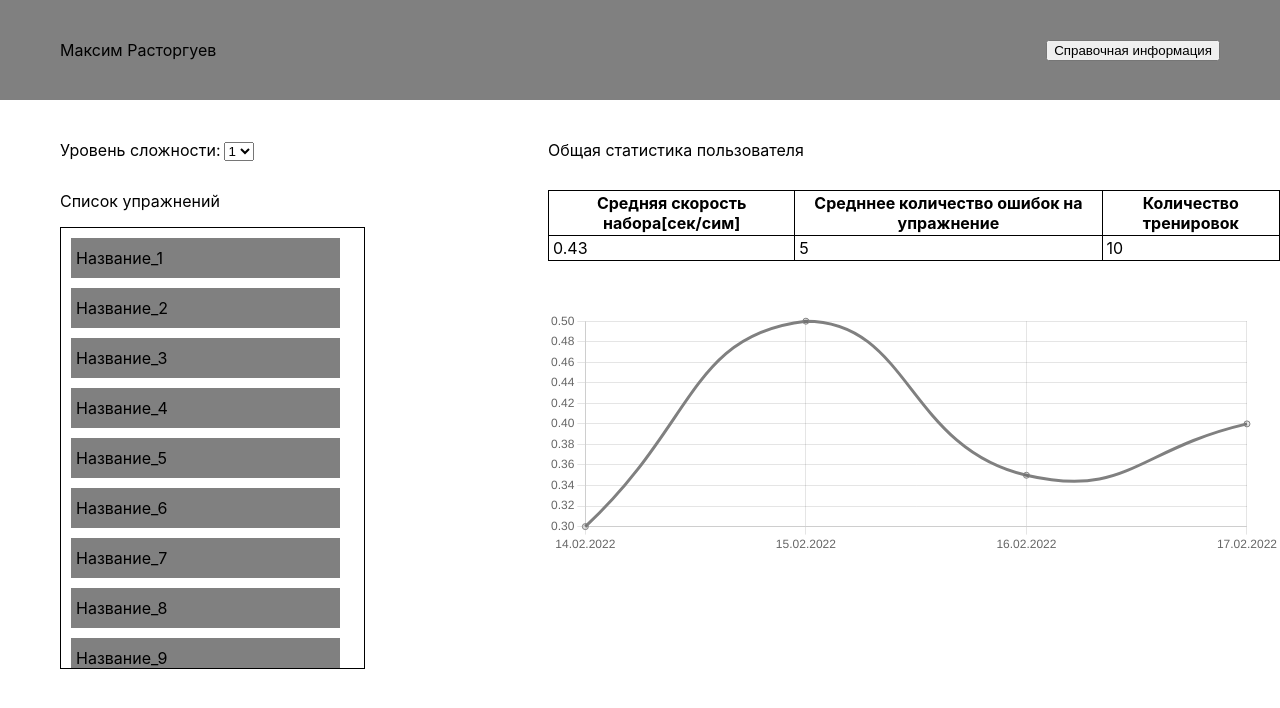
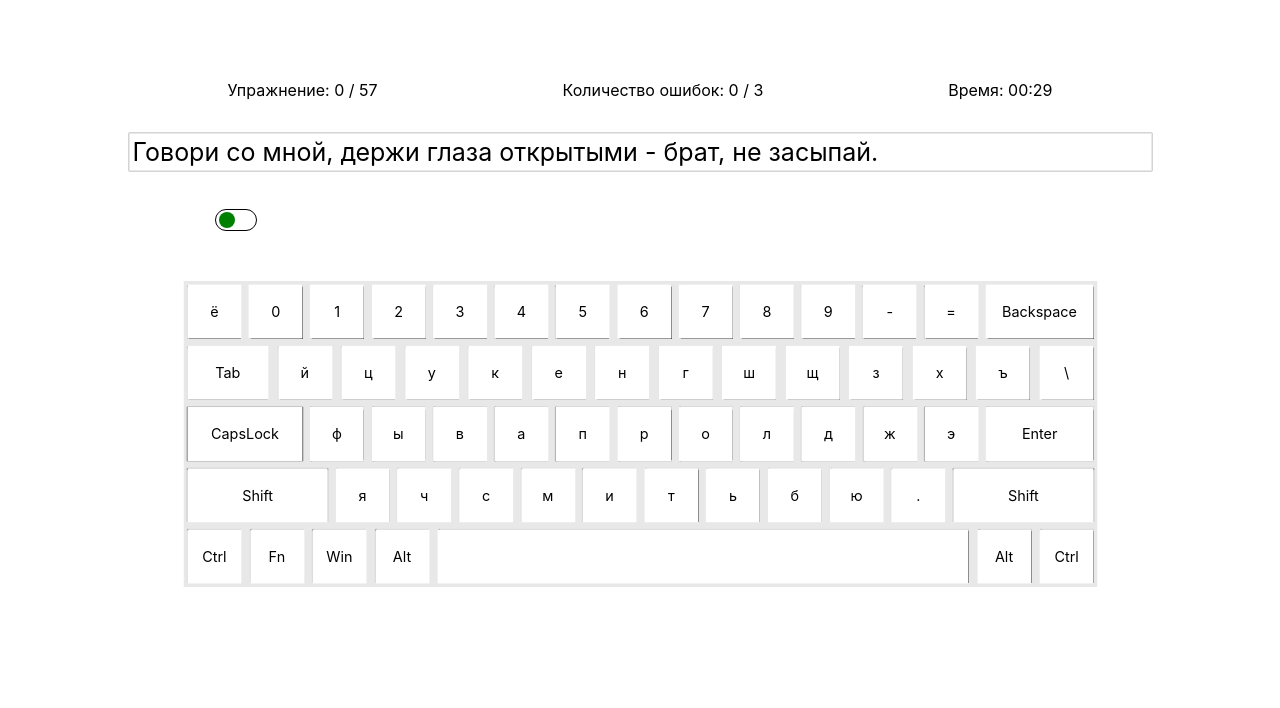
Before and after one commit to FrontiMaxim/keyboard-trainer, a React (Create React App) app: page / in a window 1280 px wide. Shown: the top 708 px of the page. Built offline with nearby package versions, Linux system fonts and the light colour scheme.

Commit message:
The logic of the pages of the simulator has been completely rewritten and changes have been made to the structure of some elements

```diff
--- a/src/App.jsx
+++ b/src/App.jsx
@@ -7,8 +7,8 @@ import User from "./pages/User/User";
 function App() {
   return (
     <div className="App">
-      <User />
-      {/* <Trainer /> */}
+      {/* <User /> */}
+      <Trainer />
     </div>
   );
 }
--- a/src/components/Keyboard/Keyboard.css
+++ b/src/components/Keyboard/Keyboard.css
@@ -5,6 +5,7 @@
     background-color: #e8e8e8;
     justify-content: space-between;
     margin-top: 5vh;
+    transform: scale(0.9);
 }
 
 .keyboard_key {
--- a/src/components/Textboard/Textboard.css
+++ b/src/components/Textboard/Textboard.css
@@ -4,12 +4,7 @@
     border: 1px solid #e8e8e8;
     box-shadow: 0 0 1px #000;
     outline: none;
-    font-size: 100%;
-}
-
-.textboard::selection {
-    background: orangered; /* Цвет фона */
-    color: #fff; /* Цвет текста */
+    font-size: 25px;
 }
 
 .rigthPart {
--- a/src/pages/Trainer/Trainer.jsx
+++ b/src/pages/Trainer/Trainer.jsx
@@ -10,112 +10,145 @@ import './Trainer.css';
 
 function Trainer() {
 
+  const specialSymbols = ['Shift', 'Control', 'Meta', 'Alt'];
 
-  // объект для формирования результата
-  let resultExercises = {
-    idUser: undefined,
-    idExercises: undefined,
-    speed: 0.0,
-    countError: 0,
-    date: '00.00.0000',
-    time: '00:00'
-  };
+  // объект упражнения
+  const [exercises, setExercises] = useState({
+    id: 0,
+    text: '',
+    allowedCountError: 0,
+    time: 0
+  });
 
-  const text = 'Говори со мной, держи глаза открытыми - брат, не засыпай.';
-
-  const v = 0.5; // скорость набора
-  let time = text.length * v; // время на набор данных
-  const percentError = 5;
-  const allowedNumberErrors = Math.round(text.length * percentError / 100);
-
-  const specialSymbols = ['CapsLock', 'Shift', 'Control', 'Meta', 'Alt'];
+  // объект результата
+  const [resultTrain, setResultTrain] = useState({});
 
   const [rigthPart, setRigthPart] = useState('');
-  const [remainPart, setRemainPart] = useState(text);
+  const [remainPart, setRemainPart] = useState('');
+
   const [currentLetter, setCurrentLetter] = useState(0);
-  const [errorLetter, setErrorLetter] = useState(0);
+  const [countLetter, setCountLetter] = useState(0);
+
   const [letters, setLetters] = useState([]);
+
   const [isPlay, setIsPlay] = useState(false);
-  const [idInterval, setIdInterval] = useState(0);
+
+  const [idInterval, setIdInterval] = useState(undefined);
 
   const [showKeyboard, setShowKeyboard] = useState(true);
 
-  const [timer, setTimer] = useState({
-    m: Math.trunc(time / 60),
-    s: Math.round(time - Math.trunc(time / 60) * 60)
-  });
+  const [timeStart, setTimeStart] = useState(0);
+  const [timeEnd, setTimeEnd] = useState(0);
 
-  let minutes = Math.trunc(time / 60);
-  let seconds = Math.round(time - minutes * 60);
+  const [attempts, setAttempts] = useState(1);
 
-  const m = minutes;
-  const s = seconds;
+  const [minutes, setMinutes] = useState(0);
+  const [seconds, setSeconds] = useState(0);
 
-  let pressTimeStart = 0;
-  let pressTimeEnd = 0;
-
-  let pressTimes = [];
-
-  function calculatePressingTime(start, end) {
-    let delta = (end - start) / 1000;
-    pressTimes.push(delta);
-  }
-
-  function countdown() {
-    if(seconds === 0) {
-      if(minutes === 0) {
-        completeExercises();
-      } else {
-        seconds = 59;
-        minutes -= 1;
-        setTimer({m: minutes, s : seconds})
-      }
-    } else {
-      seconds -= 1;
-      setTimer(prev => prev = {...prev, s : seconds});
-    }
-  }
 
   const ref = useRef(null);
 
+  // получение упражнения с сервера
   useEffect(() => {
+
+    setExercises({
+      id: 1,
+      text: 'Говори со мной, держи глаза открытыми - брат, не засыпай.',
+      allowedNumberErrors: 3,
+      time: 29 // время должно прийти в секундах (выделять минуты и секунды на клиенте)
+    });
+
     setLetters(Array.from(document.querySelectorAll('[data-letter]')));
     ref.current.focus();
   }, []);
 
-  function completeExercises() {
-    setIsPlay(false);
-    clearInterval(idInterval);
 
-    let sumPress = pressTimes.reduce((sum, time) => {
-      return sum + time;
-    }, 0);
+  // слежка за объектом упражнения и настройка времени
+  useEffect(() => {
+    let time = exercises.time;
 
-    const averageTimePress = sumPress / pressTimes.length;
+    if(time !== 0) {
+      setMinutes(Math.trunc(time / 60));
+      setSeconds(Math.round(time - Math.trunc(time / 60) * 60));
 
-    resultExercises.speed = averageTimePress;
-    resultExercises.countError = errorLetter;
-    resultExercises.time = `${m - timer.m}:${s -timer.s}`;
-
-    const date = new Date();
-    resultExercises.date = date.toLocaleDateString();
+      setRemainPart(exercises.text);
+    }
+  }, [exercises]);
 
 
-    console.log(resultExercises);
-  }
-
+  // слежка за игрой
   useEffect(() => {
     if(isPlay) {
       setIdInterval(setInterval(() => {
-        countdown();
+        setSeconds(prev => prev - 1);
       }, 1000));
+    } else {
+      clearInterval(idInterval);
     }
-  }, [isPlay])
+  }, [isPlay]);
+
+
+  // проверка на ввод последнего символа текста для окончания тренировки
+  useEffect(() => {
+    if(exercises.text.length !== 0) {
+      if(currentLetter === (exercises.text.length)) {
+        completeExercises();
+      }
+    }
+  }, [currentLetter]);
+
+
+  useEffect(() => {
+    if (exercises.time !== 0) {
+      if(seconds === 0) {
+        if(minutes === 0) {
+          completeExercises();
+        } else {
+          setSeconds(59);
+          setMinutes(prev => prev - 1);
+        }
+      }
+    }
+  }, [seconds]);
+
+
+  useEffect(() => {
+
+    if (timeEnd !== 0) {
+
+      const delta = (timeEnd - timeStart) / 1000;
+      const result = {
+        idUser: undefined,
+        idExercises: undefined,
+        speed: Math.floor((currentLetter + 1) / delta),
+        countError: countLetter,
+        date: new Date().toLocaleDateString(),
+        time: `${Math.trunc(delta / 60)}:${Math.round(delta - Math.trunc(delta / 60) * 60)}`
+      }
+
+      setResultTrain({
+        ...result
+      });
+    }
+
+  }, [timeEnd]);
+
+
+
+  useEffect(() => {
+    console.log(resultTrain)
+  }, [resultTrain])
+
+
+  function completeExercises() {
+    setIsPlay(false);
+    setAttempts(0);
+    setTimeEnd(new Date().getTime());
+  }
 
 
   function onKeyUpHandler() {
 
-    pressTimeStart = new Date().getTime();
     let letters = document.querySelectorAll('.pressed');
 
     if(letters) {
@@ -129,35 +162,31 @@ function Trainer() {
     }
   }
 
+
   function onKeyDownHandler(event) {
     const letter = letters.find(letter => letter.dataset.letter.includes(event.key));
 
     if(letter) {
 
-      if(!isPlay && event.key === 'Enter') {
+      if(!isPlay && attempts === 1 && event.key === 'Enter') {
 
         setIsPlay(true);
+        setTimeStart(new Date().getTime());
 
+      } else if (event.key === 'CapsLock') {
+        ref.current.focus();
       } else if (isPlay) {
-        if(text[currentLetter] === event.key) {
-
-          pressTimeEnd = new Date().getTime();
-          calculatePressingTime(pressTimeStart, pressTimeEnd);
+        if(exercises.text[currentLetter] === event.key) {
 
           letter.classList.add('pressed');
 
-          setCurrentLetter(currentLetter + 1);
-
-          if(currentLetter === (text.length - 1)) {
-            completeExercises();
-          }
-
-          setRigthPart(rigthPart + remainPart.slice(0,1));
-          setRemainPart(remainPart.slice(1));
+          setCurrentLetter(prev => prev + 1);
+          setRigthPart(prev => prev + remainPart.slice(0,1));
+          setRemainPart(prev => prev.slice(1));
 
         } else if (!specialSymbols.includes(event.key)) {
 
-          setErrorLetter(errorLetter + 1);
+          setCountLetter(countLetter + 1);
 
           letter.classList.add('error');
         }
@@ -167,18 +196,19 @@ function Trainer() {
 
   function onChangeHandler() {
     setShowKeyboard(!showKeyboard);
+    ref.current.focus();
   }
 
 
   return (
     <div ref={ref} className='trainer' tabIndex={0} onKeyUp={onKeyUpHandler} onKeyDown={onKeyDownHandler}>
         <PanelTrainer
-           length={text.length}
+           length={exercises.text.length}
            recruited={currentLetter}
-           errorLetter={errorLetter}
-           allowedNumberErrors={allowedNumberErrors}
-           minutes={timer.m}
-           seconds={timer.s}
+           errorLetter={countLetter}
+           allowedNumberErrors={exercises.allowedNumberErrors}
+           minutes={minutes}
+           seconds={seconds}
           />
         <Textboard rigthPart={rigthPart} remainPart={remainPart} />
         <input type="checkbox" className='trainer_checkbox' onChange={onChangeHandler}/>
--- a/src/pages/User/User.css
+++ b/src/pages/User/User.css
@@ -23,7 +23,7 @@
 }
 
 .User_main_exercises {
-    width: 40vw;
+    width: 35vw;
     padding-left: 60px;
     padding-top: 40px;
 }
@@ -57,7 +57,7 @@ select {
 }
 
 .User_main_statistics {
-    width: 60vw;
+    width: 65vw;
 }
 
 .User_main_statistics {
--- a/src/pages/User/User.jsx
+++ b/src/pages/User/User.jsx
@@ -29,7 +29,7 @@ function User() {
         labels: ['14.02.2022', '15.02.2022', '16.02.2022', '17.02.2022'],
         datasets: [
             {
-              data: [0.3, 0.5, 0.35, 0.4],
+              data: [3, 5, 2, 4],
               lineTension: 0.5,
               borderColor: 'grey',
             }
@@ -74,10 +74,10 @@ function User() {
     }
 
     const dataCountTrain = {
-        labels: ['14.02.2022', '15.02.2022', '16.02.2022', '17.02.2022'],
+        labels: ['14.02.2022', '15.02.2022', '16.02.2022', '17.02.2022', '18.02.2022'],
         datasets: [
             {
-              data: [1, 1, 2, 0],
+              data: [1, 1, 2, 1, 3],
               lineTension: 0.5,
               backgroundColor: 'grey'
             }
@@ -162,13 +162,13 @@ function User() {
                 Общая статистика пользователя
                 <table className='User_main_statistics_table'>
                     <thead>
-                        <th>Средняя скорость набора[сек/сим]</th>
+                        <th>Средняя скорость набора[символ/сек]</th>
                         <th>Средннее количество ошибок на упражнение</th>
                         <th>Количество тренировок</th>
                     </thead>
                     <tbody>
                         <tr onClick={changeData}>
-                            <td className='column-speed'>0.43</td>
+                            <td className='column-speed'>2</td>
                             <td className='column-error'>5</td>
                             <td className='column-count-train'>10</td>
                         </tr>
```
